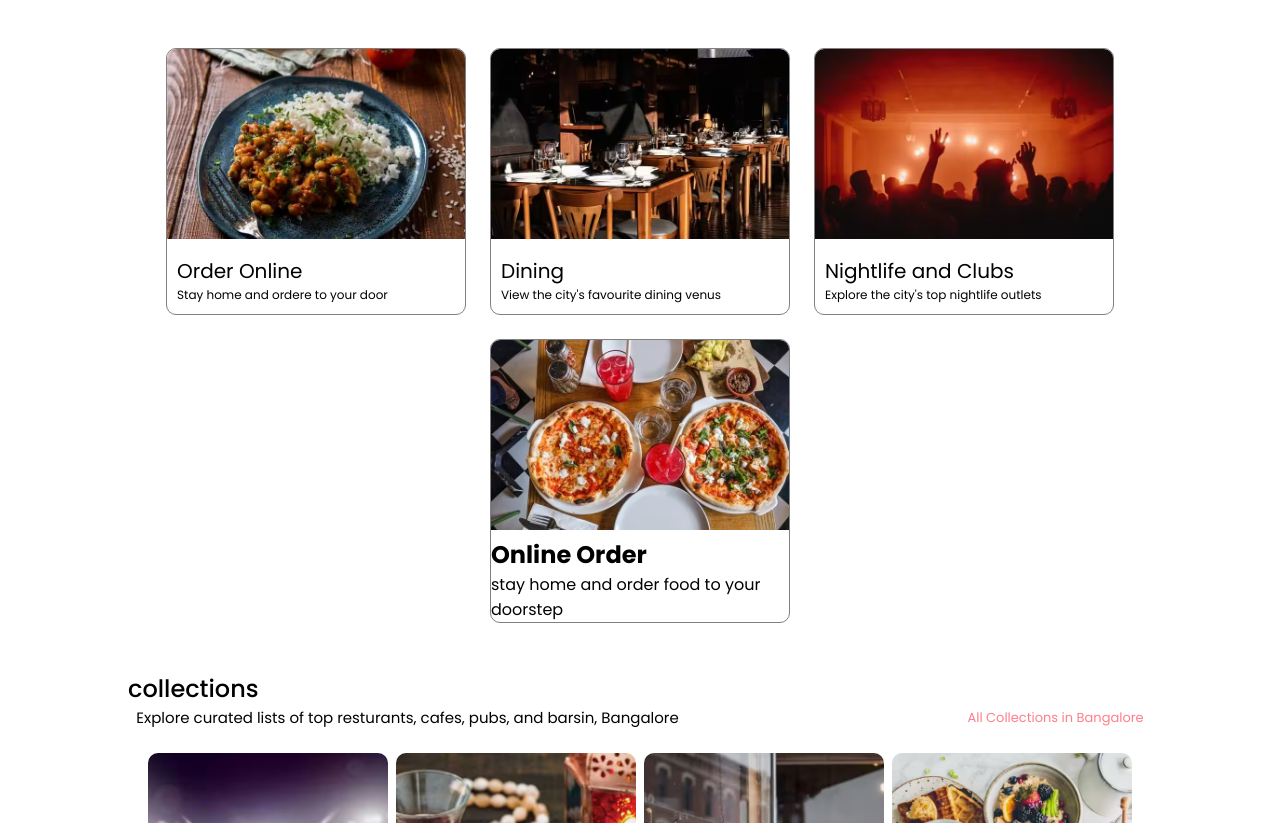
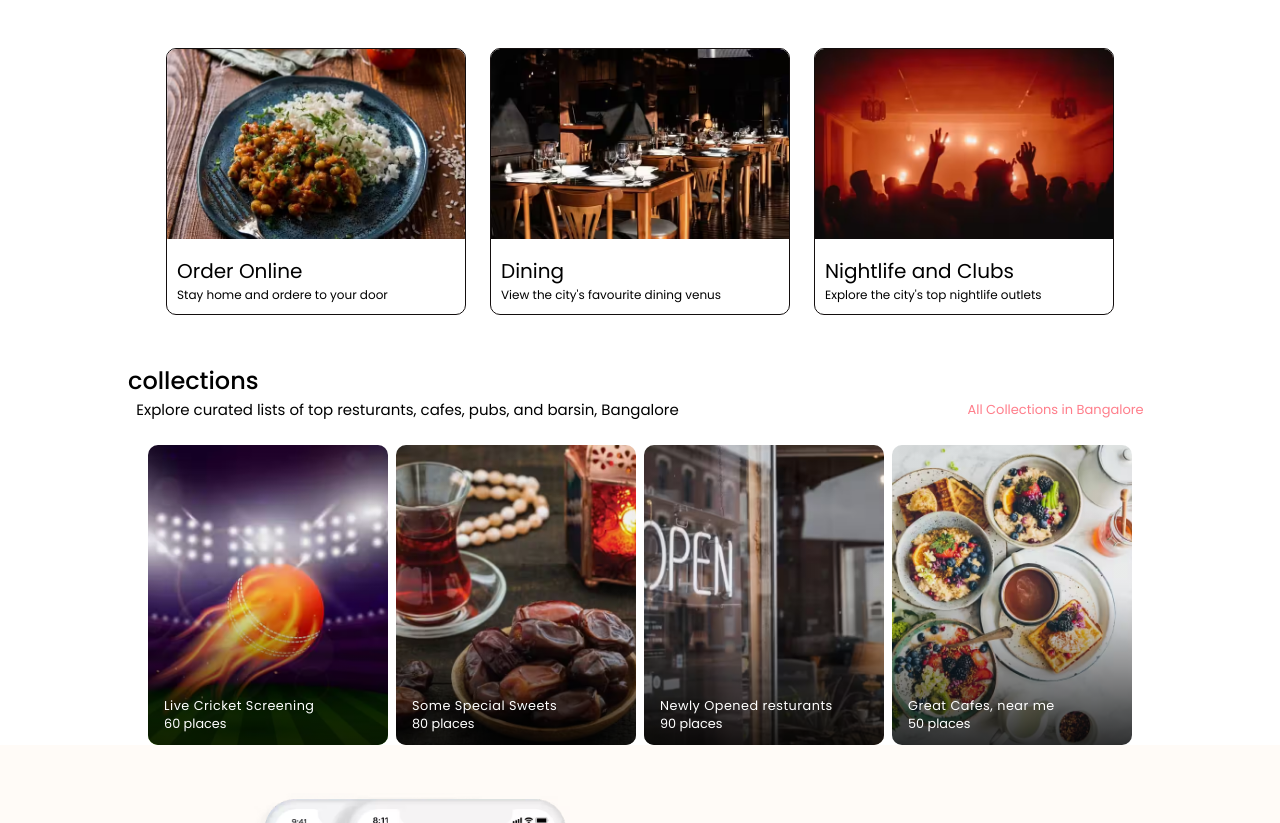
Before and after one commit to LikithRoshanReddyKankanala/Zomato-landing-page, a plain HTML site: page index.html in a window 1280 px wide. Shown: the part 480-1303 px from the top of the page. Drawn offline with Linux system fonts and the light colour scheme.

Commit message:
all done

```diff
--- a/index.html
+++ b/index.html
@@ -71,13 +71,6 @@
       <div class="we__offer_content">
         <h2>Nightlife and Clubs</h2>
         <p>Explore the city's top nightlife outlets</p>
-      </div>
-    </div>
-    <div class="we__offer_card">
-      <img src="./item4.png" alt="item 4" />
-      <div class="We__offer_content">
-        <h2>Online Order</h2>
-        <p>stay home and order food to your doorstep</p>
       </div>
     </div>
   </section>
--- a/styles.css
+++ b/styles.css
@@ -161,7 +161,7 @@
     width: 300px;
     /* background-color: aqua; */
     overflow: hidden;
-    border: 1px solid gray;
+    border: 1px solid rgb(19, 14, 14);
     /* Animations not working */
     transition: all 0.4s ease;
 }
```
